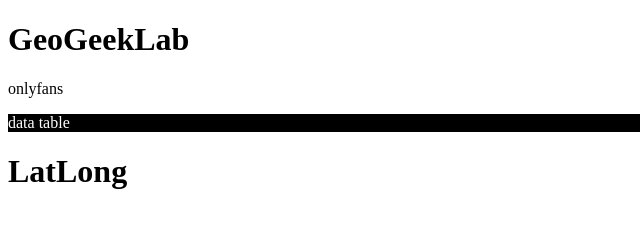
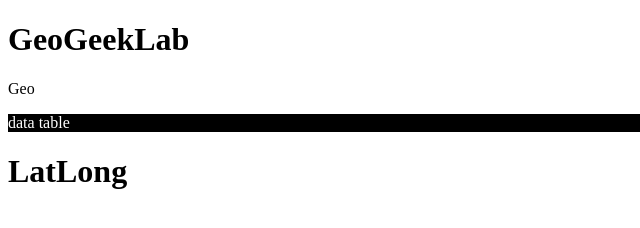
Before and after one commit to nanonKit/Git101, a plain HTML site: page index.html in a window 1280 px wide. Shown: the full height of the page, 0-640 px from the left. Drawn offline with Linux system fonts and the light colour scheme.

Commit message:
Update index.html

```diff
--- a/index.html
+++ b/index.html
@@ -13,7 +13,7 @@
 </head>
 <body>
     <h1>GeoGeekLab</h1>
-        <p>onlyfans</p>
+        <p>Geo</p>
 
     <div>data table</div>
     <h1>LatLong</h1>
```
